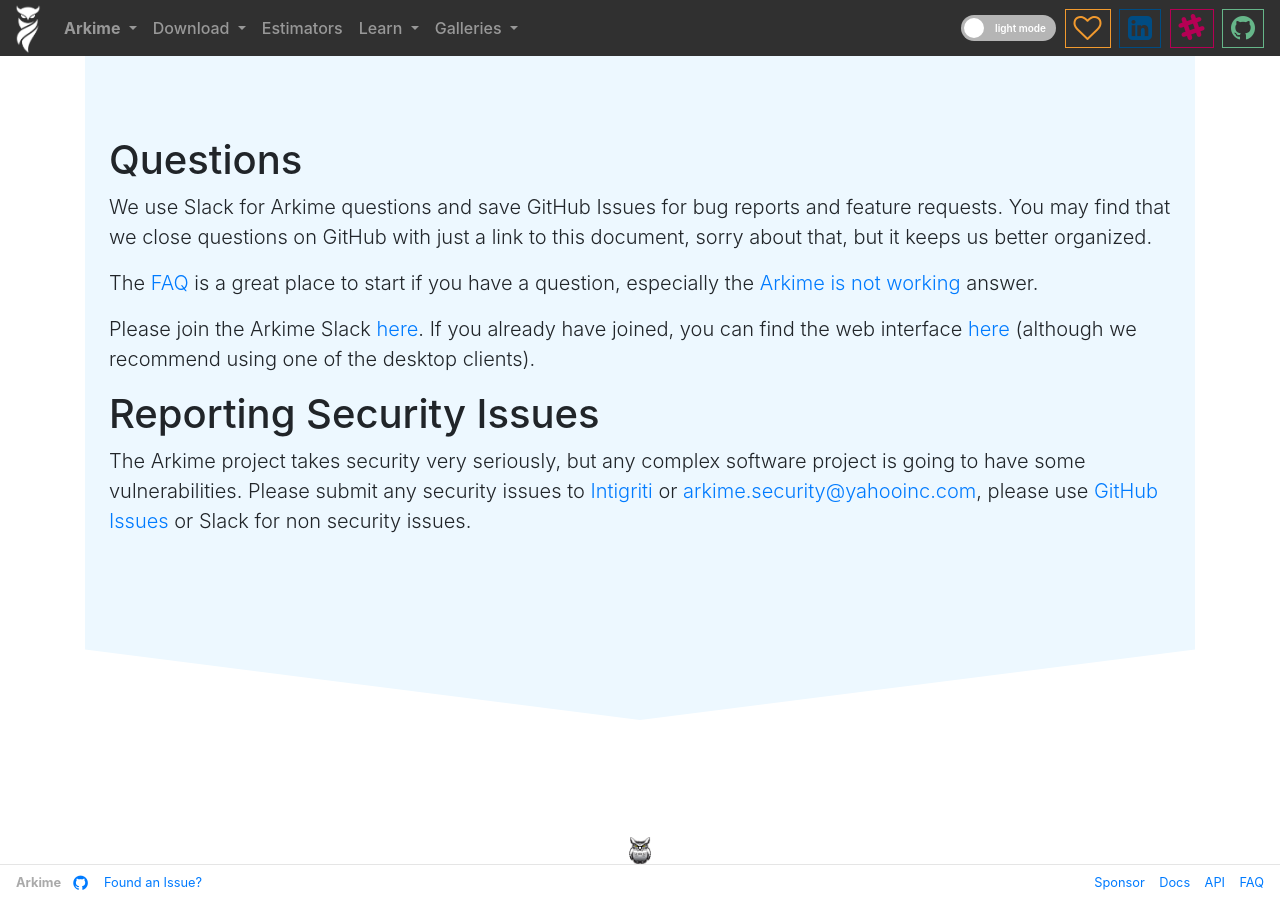
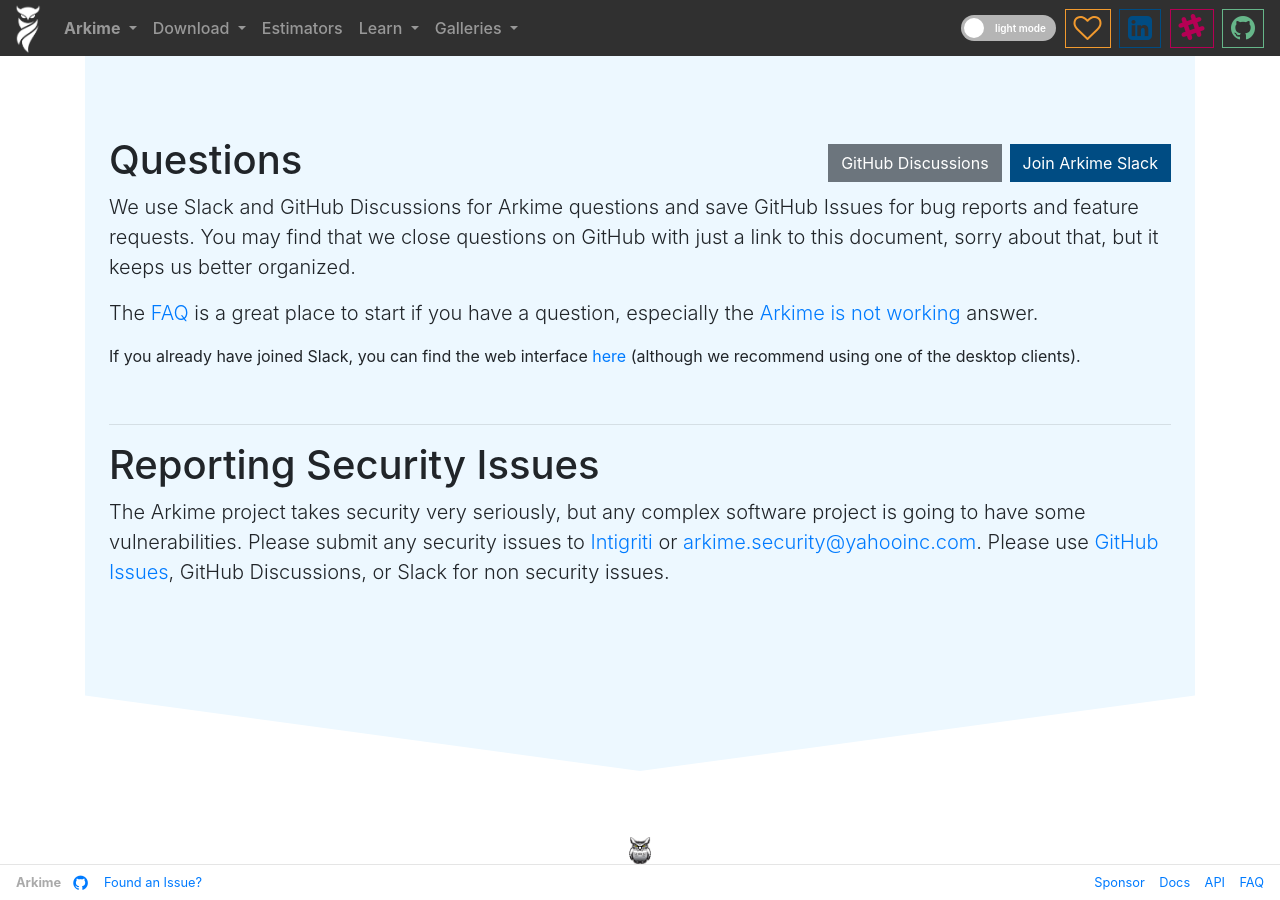
Before and after one commit to arkime/arkimeweb, a Jekyll site: the page built from _wiki/questions.md, in a window 1280 px wide. Built offline with Jekyll 4.4.1, drawn with Linux system fonts in a browser that asks for light colours.

Commit message:
add gh discussions to questions page

```diff
--- a/_wiki/questions.md
+++ b/_wiki/questions.md
@@ -9,22 +9,27 @@
 <div class="row mb-4">
 <div class="col-md-12" markdown="1">
 
-# Questions
+Questions
+<a href="https://slackinvite.arkime.com" class="btn btn-primary pull-right ml-2 mt-2">Join Arkime Slack</a>
+<a href="https://github.com/arkime/arkime/discussions" class="btn btn-secondary pull-right mt-2">GitHub Discussions</a>
+{: .h1 }
 
-We use Slack for Arkime questions and save GitHub Issues for bug reports and feature requests.
+We use Slack and GitHub Discussions for Arkime questions and save GitHub Issues for bug reports and feature requests.
 You may find that we close questions on GitHub with just a link to this document, sorry about that, but it keeps us better organized.
 {: .lead }
 
 The [FAQ](https://arkime.com/faq) is a great place to start if you have a question, especially the [Arkime is not working](https://arkime.com/faq#arkime-is-not-working) answer.
 {: .lead }
 
-Please join the Arkime Slack [here](https://slackinvite.arkime.com). If you already have joined, you can find the web interface [here](https://arkime.slack.com) (although we recommend using one of the desktop clients).
-{: .lead }
+If you already have joined Slack, you can find the web interface [here](https://arkime.slack.com) (although we recommend using one of the desktop clients).
+
+<br>
+<hr>
 
 # Reporting Security Issues
 
 The Arkime project takes security very seriously, but any complex software project is going to have some vulnerabilities.
-Please submit any security issues to [Intigriti](https://app.intigriti.com/programs/yahoo/yahoobugbounty/detail) or [arkime.security@yahooinc.com](mailto: arkime.security@yahooinc.com), please use [GitHub Issues](https://github.com/arkime/arkime/issues) or Slack for non security issues.
+Please submit any security issues to [Intigriti](https://app.intigriti.com/programs/yahoo/yahoobugbounty/detail) or [arkime.security@yahooinc.com](mailto: arkime.security@yahooinc.com). Please use [GitHub Issues](https://github.com/arkime/arkime/issues), GitHub Discussions, or Slack for non security issues.
 {: .lead }
 
 </div>
```
